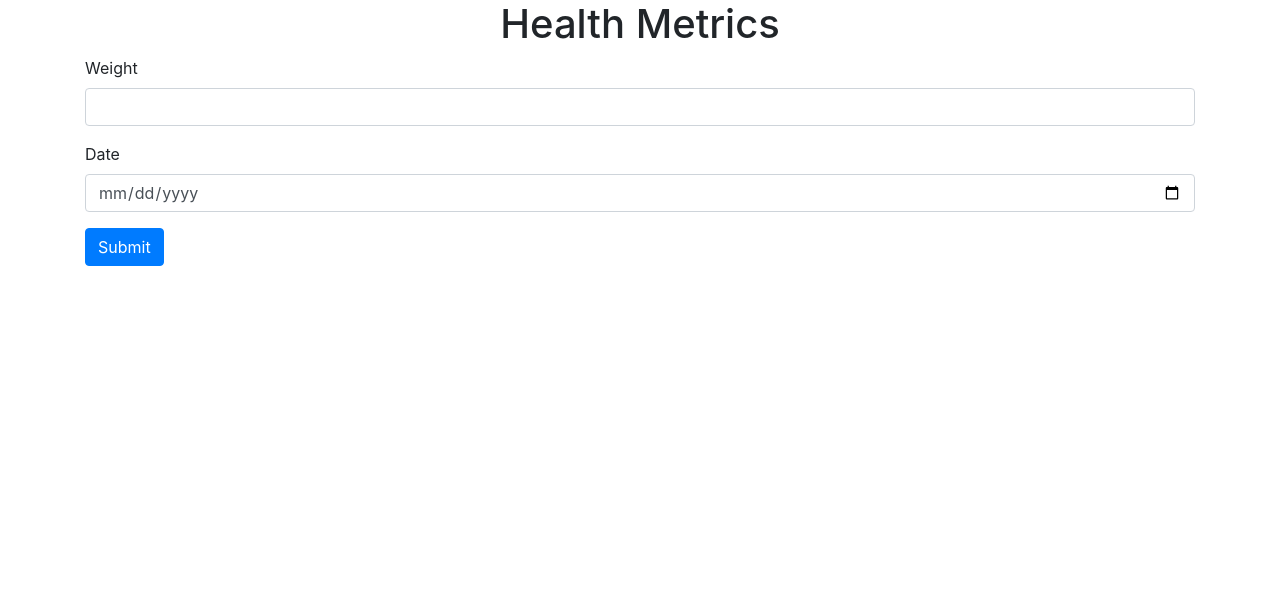
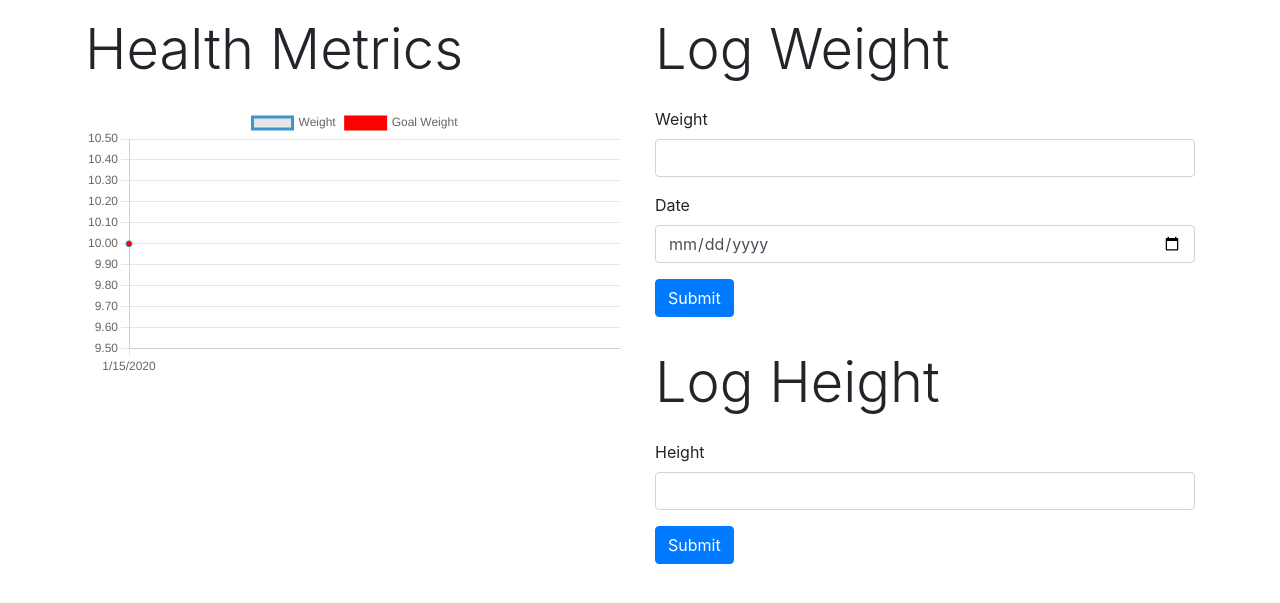
Before and after one commit to shaunsim15/comp-3005, a Flask app: page /health-metrics/ in a window 1280 px wide. Shown: the part 72-675 px from the top of the page. Run offline with Flask 3, Linux system fonts and the light colour scheme; a user stored in the database is signed in; tables that the repository leaves empty hold one stand-in row (values such as "Sample post"); parts of the project's set-up code (start-up, migrations or seed data) failed here and were passed over.

Commit message:
This file has 3 different parts to it. The first one is to display a graph. The code is based off of: https://towardsdatascience.com/flask-and-chart-js-tutorial-i-d33e05fba845. There are a lot of weird things that go on the javascript but it got the job done hopefully. Lastly there are the two forms for the weight_log and height.

```diff
--- a/fitness_club/templates/health_metrics.html
+++ b/fitness_club/templates/health_metrics.html
@@ -1,8 +1,146 @@
 {% extends "base.html" %}
-{% block title %}Health Metrics{% endblock %}
+{% block title %}Health Metrics Dashboard{% endblock %}
 {% block content %}
+<div class="row">
+    <div class="col-md-6">
+        <h3 class="display-4 py-3 mx-auto">Health Metrics</h3>
+        <canvas id="weightChart" width="800" height="400"></canvas>
 
-<h1 align="center">Health Metrics</h1>
+        <script src="https://cdn.jsdelivr.net/npm/chart.js"></script>
+        <script>
+            // Line chart data
+            var dates = JSON.parse('{{ dates|tojson|safe }}');
+            var weights = JSON.parse('{{ weights|tojson|safe }}');
+
+            // Get goal weight and goal date
+            var goalWeight = '{{ goal_weight }}';
+            var goalDate = '{{ goal_date }}';
+
+            // Format goal date string
+            if (goalDate) {
+                goalDate = new Date(goalDate.replace(/-/g, '/'));
+                goalDate = goalDate.toISOString().slice(0, 10);
+            }
+
+            // Add goal date and goal weight to the arrays
+            if (goalWeight && goalDate) {
+                dates.push(goalDate);
+                weights.push(goalWeight);
+            }
+
+            // Get today's date
+            var today = new Date().toISOString().slice(0, 10);
+
+
+            // Create an array of objects to hold both date and weight information
+            var dataPoints = dates.map(function(date, index) {
+                return {
+                    date: date,
+                    weight: weights[index]
+                };
+            });
+
+            // Sort dataPoints array based on dates
+            dataPoints.sort(function(a, b) {
+                return new Date(a.date) - new Date(b.date);
+            });
+
+            // Update dates and weights arrays from sorted dataPoints array
+            dates = dataPoints.map(function(dataPoint) {
+                return dataPoint.date;
+            });
+
+            weights = dataPoints.map(function(dataPoint) {
+                return dataPoint.weight;
+            });
+
+            // Create datasets array
+            var datasets = [{
+                data: weights,
+                label: "Weight",
+                borderColor: "#3e95cd",
+                fill: false
+            }];
+
+            // Check if goal weight and goal date are defined
+            if (goalWeight && goalDate) {
+                // Find the index of the goal date
+                var goalIndex = dates.indexOf(goalDate);
+                if (goalIndex !== -1) {
+                    // Update the color of the point corresponding to the goal
+                    datasets[0].pointBackgroundColor = datasets[0].data.map((date, index) => index === goalIndex ? 'red' : 'blue');
+                    // Add legend information for goal weight
+                    datasets.push({
+                        label: "Goal Weight",
+                        borderColor: "red",
+                        backgroundColor: "red",
+                        pointRadius: 5,
+                        pointHoverRadius: 8,
+                        fill: false
+                    });
+                }
+            }
+
+            // Line chart
+            new Chart(document.getElementById("weightChart"), {
+                type: 'line',
+                data: {
+                    labels: dates.map(date => {
+                        var tempDate = new Date(date.replace(/-/g, '/'));
+                        if (date !== goalDate) {
+                            tempDate.setDate(tempDate.getDate() + 1); // Add a day
+                        }
+                        return tempDate.toLocaleDateString('en-US');
+                    }),
+                    // Format dates consistently
+                    datasets: datasets
+                },
+                options: {
+                    title: {
+                        display: true,
+                        text: 'Weight Tracking'
+                    },
+                    hover: {
+                        mode: 'index',
+                        intersect: true
+                    },
+                    scales: {
+                        yAxes: [{
+                            scaleLabel: {
+                                display: true,
+                                labelString: 'Weight (kg)'
+                            }
+                        }],
+                        xAxes: [{
+                            type: 'time',
+                            time: {
+                                unit: 'day',
+                                tooltipFormat: 'DD MMM YYYY',
+                                displayFormats: {
+                                    day: 'DD MMM YYYY'
+                                }
+                            },
+                            scaleLabel: {
+                                display: true,
+                                labelString: 'Date'
+                            }
+                        }]
+                    }
+                }
+            });
+        </script>
+
+
+
+
+
+
+
+
+
+    </div>
+    <div class="col-md-6">
+        <h3 class="display-4 py-3 mx-auto">Log Weight</h3>
         <form method="POST">
             {{ log_weight_form.hidden_tag() }}
             <div class="form-group">
@@ -18,4 +156,17 @@
             </div>
         </form>
 
+        <h3 class="display-4 py-3 mx-auto">Log Height</h3>
+        <form method="POST">
+            {{ height_form.hidden_tag() }}
+            <div class="form-group">
+                {{ height_form.height.label }}
+                {{ height_form.height(class="form-control") }}
+            </div>
+            <div class="form-group">
+                <button type="submit" class="btn btn-primary">Submit</button>
+            </div>
+        </form>
+    </div>
+</div>
 {% endblock %}
```
Lines whose indentation alone changed are shown as unchanged.
